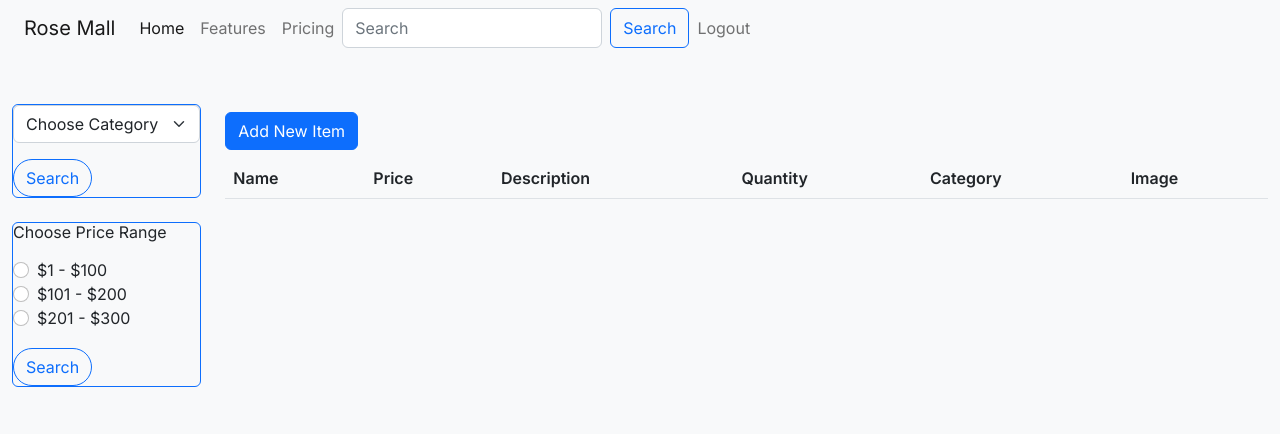
After one commit to Haruto7Sora/ecomm_108, a PHP site: page /users/customerViewItem.php in a window 1280 px wide. The commit adds this page. Shown: the top 434 px of the page. Run offline with PHP 8.4, Linux system fonts and the light colour scheme; the visitor is signed in with stand-in values (Sample User, id 1); tables that the repository leaves empty or names only in its code hold one stand-in row (values such as "Sample post"); lists and menus that the app fills with data are empty.

Commit message:
customer view

```diff
--- /dev/null
+++ b/users/cnavbar.php
@@ -0,0 +1,27 @@
+<nav class="navbar navbar-expand-lg navbar-light bg-light">
+    <div class="container-fluid">
+        <a class="navbar-brand" href="#">Rose Mall</a>
+        <button class="navbar-toggler" type="button" data-bs-toggle="collapse" data-bs-target="#navbarNav" aria-controls="navbarNav" aria-expanded="false" aria-label="Toggle navigation">
+            <span class="navbar-toggler-icon"></span>
+        </button>
+        <div class="collapse navbar-collapse" id="navbarNav">
+            <div class="navbar-nav">
+                <a class="nav-link active" aria-current="page" href="#">Home</a>
+
+                <a class="nav-link" href="#">Features</a>
+
+                <a class="nav-link" href="#">Pricing</a>
+
+                <?php if(!isset($_SESSION['customerEmail']) && !isset($_SESSION['clogin'])) { ?>
+                    <a class="nav-link" href="login.php">Login</a>
+                <?php } else { ?>
+                    <form class="d-flex" role="search" method="get" action="customerViewItem.php">
+                        <input class="form-control me-2" type="search" placeholder="Search" aria-label="Search" name="wSearch"/>
+                        <button class="btn btn-outline-primary" type="submit" name="bSearch">Search</button>
+                    </form>
+                    <a class="nav-link" href="logout.php">Logout</a>
+                <?php } ?>
+            </div>
+        </div>
+    </div>
+</nav>
--- /dev/null
+++ b/users/customerViewItem.php
@@ -0,0 +1,247 @@
+<?php
+    require_once "../dbconn.php";
+
+    if(!isset($_SESSION)) {
+        session_start();
+    }
+
+    try {
+        $sql = "SELECT * FROM category";
+        $stmt = $conn->prepare($sql);
+        $stmt->execute();
+        $categories = $stmt->fetchAll();
+    } catch(PDOException $e) {
+        echo $e->getMessage();
+    }
+
+    try {
+        $sql = "SELECT i.item_id, i.iname, i.price, i.description, i.quantity, i.img_path, c.cname as category
+                FROM item i, category c
+                WHERE i.category = c.cid";
+
+        $stmt = $conn->query($sql);
+        $items = $stmt->fetchAll();
+    } catch(PDOException $e) {
+        echo $e->getMessage();
+    }
+
+    if(isset($_GET['cate'])) {
+        $cid = $_GET['cateChoose'];
+        try {
+            $sql = "SELECT i.item_id, i.iname, i.price, i.description, i.quantity, i.img_path, c.cname as category
+                    FROM item i, category c
+                    WHERE i.category = c.cid AND c.cid = ?";
+
+            $stmt = $conn->prepare($sql);
+            $stmt->execute([$cid]);
+            $items = $stmt->fetchAll();
+        }catch(PDOException $e) {
+            echo $e->getMessage();
+        }
+    }
+
+    if(isset($_GET['priceRadio'])) {
+        $range = $_GET['priceRange'];
+
+        $sql = "SELECT i.item_id, i.iname, i.price, i.description, i.quantity, i.img_path, c.cname as category
+                FROM item i, category c
+                WHERE i.category = c.cid AND i.price BETWEEN ? AND ?";
+
+        $lower = 0;
+        $upper = 0;
+
+        if($range == 0) {
+            $lower = 1;
+            $upper = 100;
+        } else if($range==1) {
+            $lower = 101;
+            $upper = 200;
+        } else if($range == 2) {
+            $lower = 201;
+            $upper = 300;
+        }
+
+        $stmt = $conn->prepare($sql);
+        $stmt->execute([$lower, $upper]);
+        $items = $stmt->fetchAll();
+    }
+
+    if(isset($_GET['bSearch'])) {
+        $keyword = $_GET['wSearch'];
+        try {
+            $sql = "SELECT * FROM item
+                WHERE iname LIKE ?";
+
+            $stmt = $conn->prepare($sql);
+            $stmt->execute(["%" . $keyword . "%"]);
+            $items = $stmt->fetchAll();
+        } catch(PDOException $e) {
+            echo $e->getMessage();
+        }
+    }
+?>
+
+<?php if(isset($_SESSION['customerEmail']) && isset($_SESSION['clogin'])) { ?>
+
+<!DOCTYPE html>
+<html lang="en">
+    <head>
+        <meta charset="UTF-8">
+        <meta name="viewport" content="width=device-width, initial-scale=1.0">
+        <title>View Items</title>
+
+        <link rel="stylesheet" href="https://cdn.jsdelivr.net/npm/bootstrap@5.2.3/dist/css/bootstrap.min.css">
+
+        <link href="https://fonts.googleapis.com/css2?family=Inter:wght@400;600&display=swap" rel="stylesheet">
+
+        <style>
+            body {
+                font-family: 'Inter', sans-serif;
+            }
+        </style>
+    </head>
+    <body class="bg-light">
+        <!-- Navigation Bar -->
+        <div class="container-fluid">
+            <!-- md cannot be greater than 12 -->
+            <div class="row">
+                <div class="col-md-12">
+                    <?php require_once "cnavbar.php" ?>
+                </div>
+            </div>
+        </div>
+
+        <div class="container-fluid">
+            <div class="row">
+                <div class="col-md-2 py-5">
+                    <form action="viewItem.php" method="get" class="form border border-primary border-1 rounded">
+                        <select name="cateChoose" class="form-select">
+                            <option>Choose Category</option>
+                            <?php
+                                if(isset($categories)) {
+                                    foreach($categories as $category) {
+                                        echo "<option value=$category[cid]>$category[cname]</option>";
+                                    }
+                                }
+                            ?>
+                        </select>
+
+                        <button class="mt-3 btn btn-outline-primary rounded-pill" name="cate" type="submit">Search</button>
+                    </form>
+
+                    <form action="viewItem.php" method="get" class="mt-4 form border border-primary border-1 rounded">
+                        <fieldset>
+                            <legend>
+                                <h6>Choose Price Range</h6>
+                            </legend>
+
+                            <div class="form-check">
+                                <input class="form-check-input" type="radio" name="priceRange" value="0">
+                                <label class="form-check-label" for="priceRange">
+                                    $1 - $100
+                                </label>
+
+                                <br>
+
+                                <input class="form-check-input" type="radio" name="priceRange" value="1">
+                                <label class="form-check-label" for="priceRange">
+                                    $101 - $200
+                                </label>
+
+                                <br>
+
+                                <input class="form-check-input" type="radio" name="priceRange" value="2">
+                                <label class="form-check-label" for="priceRange">
+                                    $201 - $300
+                                </label>
+                            </div>
+
+                            <button class="mt-3 btn btn-outline-primary rounded-pill" name="priceRadio" type="submit">Search</button>
+                        </fieldset>
+                    </form>
+                </div>
+                <div class="col-md-10 mx-auto py-5">
+                    <div class="py-2">
+                        <a class="btn btn-primary" href="insertItem.php">Add New Item</a>
+                    </div>
+                    <?php
+                        if(isset($_SESSION["insertSuccess"])) {
+                            echo "<p class='alert alert-success'>$_SESSION[insertSuccess]</p>";
+                            unset($_SESSION["insertSuccess"]);
+                        } elseif(isset($_SESSION["updateSuccess"])) {
+                            echo "<p class='alert alert-success'>$_SESSION[updateSuccess]</p>";
+                            unset($_SESSION["updateSuccess"]);
+                        } elseif(isset($_SESSION["deleteSuccess"])) {
+                            echo "<p class='alert alert-success'>$_SESSION[deleteSuccess]</p>";
+                            unset($_SESSION["deleteSuccess"]);
+                        }
+                    ?>
+
+                    <table class="table table-striped">
+                        <!-- table head -->
+                        <thead>
+                            <!-- table row -->
+                            <tr>
+                                <!-- table column -->
+                                <th>Name</th>
+                                <th>Price</th>
+                                <th>Description</th>
+                                <th>Quantity</th>
+                                <th>Category</th>
+                                <th>Image</th>
+                            </tr>
+                        </thead>
+
+                        <!-- table body -->
+                        <tbody>
+                            <tr>
+                                <?php
+                                    if(isset($items)) {
+                                        // foreach($items as $item) {
+                                        //     echo "<tr>
+                                        //             <td>$item[iname]</td>
+                                        //             <td>$item[price]</td>
+                                        //             <td>$item[description]</td>
+                                        //             <td>$item[quantity]</td>
+                                        //             <td>$item[category]</td>
+                                        //             <td><img src=$item[img_path] style=width:80px; height:80px;></td>
+                                        //             <td><a class='btn btn-primary rounded-pill' href=editItem.php?eid=$item[item_id]>Edit</a></td>
+                                        //             <td><a class='btn btn-danger rounded-pill' href=editItem.php?did=$item[item_id]>Delete</a></td>
+                                        //             <td></td>
+                                        //         </tr>";
+                                        // }
+
+                                        echo "<div class=row>";
+                                            foreach($items as $item) { ?>
+                                                <div class="col-md-3">
+                                                    <div class="card shadow-sm border-0 rounded-4 h-100">
+                                                        <div class="card-title">
+                                                            <?php echo $item['iname']; ?>
+                                                        </div>
+
+                                                        <div class="card-body">
+                                                            <div><?php echo $item['price']; ?></div>
+                                                            <div><?php echo $item['category']; ?></div>
+                                                            <div><img style="width:80px; height: 100px;" src="../<?php echo $item['img_path']; ?>" class="card-img-top rounded-top-4"></div>
+                                                            <div><?php echo $item['description']; ?></div>
+
+                                                            <div>
+                                                                <a href="" class="btn btn-outline-primary rounded-pill">View Detail</a>
+                                                                <a href="" class="btn btn-outline-primary rounded-pill">Add to Cart</a>
+                                                            </div>
+                                                        </div>
+                                                    </div>
+                                                </div>
+                                            <?php }
+                                        echo "</div>";
+                                    }
+                                ?>
+                            </tr>
+                        </tbody>
+                    </table>
+                </div>
+            </div>
+        </div>
+    </body>
+</html>
+<?php } else {header("Location: login.php");} ?>
```
Also changed, not shown: users/clogin.php (+10 -10 lines).
